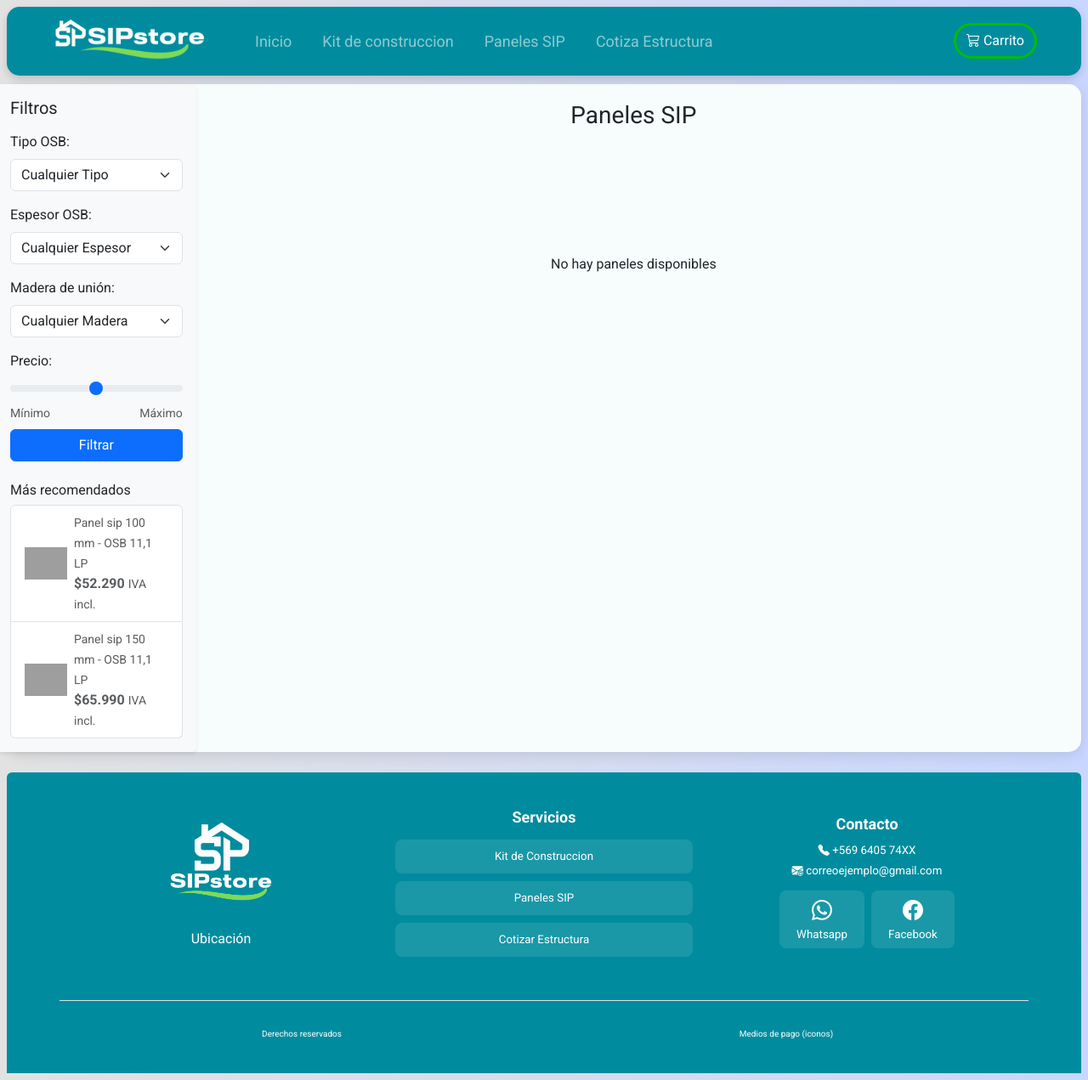
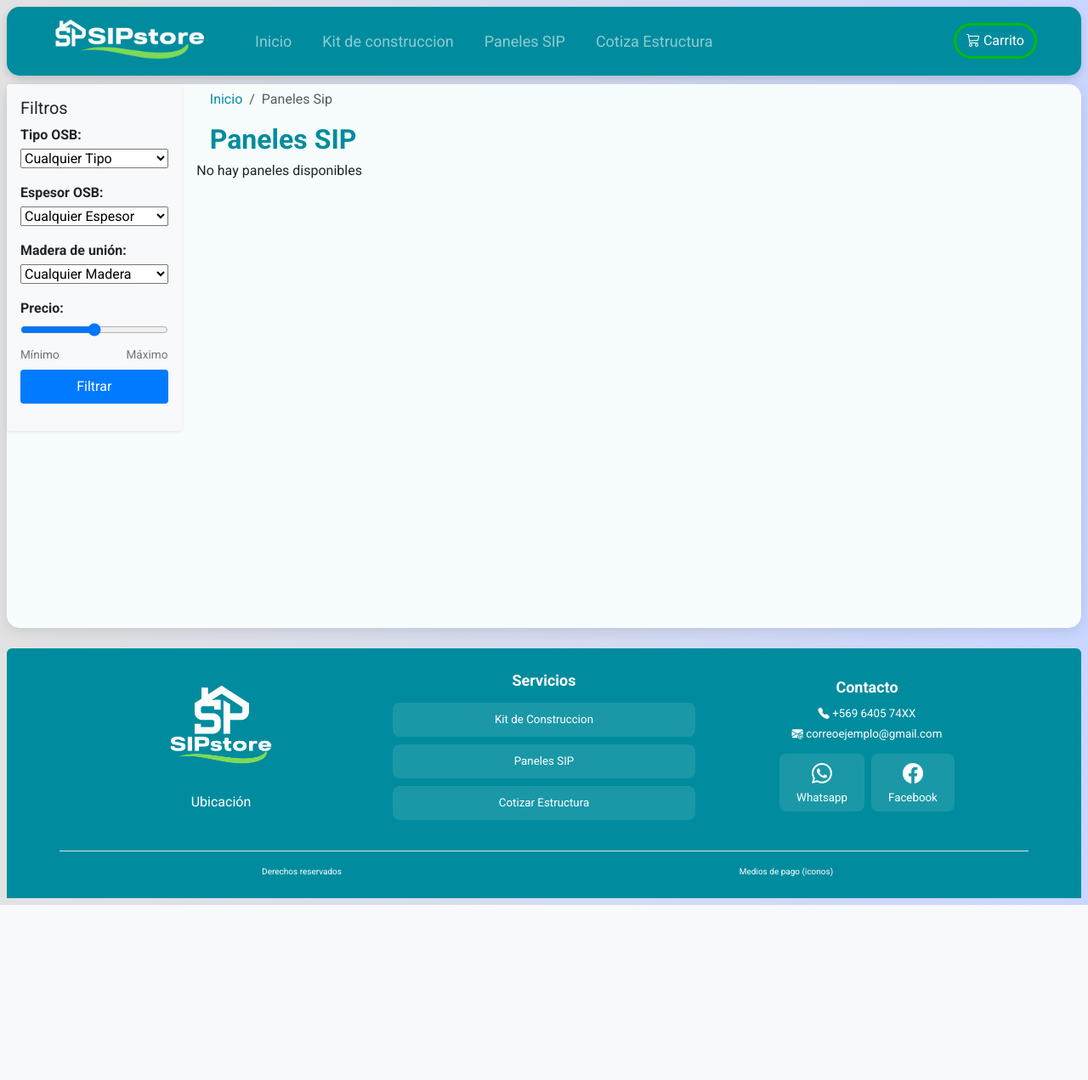
Before and after one commit to paocespedes-bit/Capstone-, a Django app: page /paneles/ in a window 1280 px wide. Shown: the whole page at 85% size. After the commit the page ends 1065 px from the top, so only its background shows below. Run offline with Django 5.2, Linux system fonts and the light colour scheme; data that the repository does not hold is empty; some libraries are stand-ins or nearby versions; grey boxes are pictures that could not be loaded.

Commit message:
correccion css

```diff
--- a/Fase_2/Evidencias_Proyecto/SIPstore/store/static/store/style/catalogo.css
+++ b/Fase_2/Evidencias_Proyecto/SIPstore/store/static/store/style/catalogo.css
@@ -3,7 +3,7 @@
   justify-content: space-between;
 }
 .tarjetas {
-  padding: 0.5% 0 ;
+  padding: 0.5% 1% ;
   width: 100%;
 }
 .cards {
--- a/Fase_2/Evidencias_Proyecto/SIPstore/store/static/store/style/paneles.css
+++ /dev/null
@@ -1,160 +0,0 @@
-.cat-container {
-  min-height: 100vw;
-}
-
-/* Breadcrumb */
-
-.catalogo-breadcrumb {
-  padding: 10px 20px;
-  font-size: 14px;
-  background: #eee;
-  border-bottom: 1px solid #ccc;
-}
-
-.catalogo-breadcrumb a {
-  color: #0073e6;
-  text-decoration: none;
-}
-
-.catalogo-breadcrumb span {
-  margin: 0 5px;
-  color: #555;
-}
-
-/* Layout principal */
-.catalogo-main {
-  display: grid;
-  grid-template-columns: 250px 1fr 250px;
-  gap: 20px;
-  padding: 20px;
-}
-
-/* Sidebar filtros */
-.catalogo-sidebar {
-  border: 1px solid red;
-  padding: 15px;
-  background: #fff;
-}
-
-.catalogo-sidebar h3 {
-  font-size: 16px;
-  margin-bottom: 10px;
-}
-
-.catalogo-sidebar .cat-filter-group {
-  margin-bottom: 20px;
-  border: 1px solid orange;
-  padding: 10px;
-}
-
-/* Contenedor productos */
-.catalogo-products {
-  border: 1px solid blue;
-  padding: 15px;
-  background: #fff;
-}
-
-.catalogo-products h2 {
-  font-size: 18px;
-  margin-bottom: 15px;
-}
-
-.cat-products-container {
-  display: grid;
-  grid-template-columns: repeat(auto-fit, minmax(220px, 1fr));
-  gap: 20px;
-}
-
-/* Card (se incluye desde Django)
-/* Nota: La clase 'card' se asume que está en el archivo "t_paneles.html" y no se ha modificado. */
-/* .card {
-  background: white;
-  padding: 15px;
-  border-radius: 6px;
-  text-align: center;
-  border: 1px solid; base
-}  */
-
-/* Recomendados */
-.catalogo-recomendados {
-  border: 1px solid green;
-  padding: 15px;
-  background: #fff;
-}
-
-.catalogo-recomendados h3 {
-  font-size: 16px;
-  margin-bottom: 10px;
-}
-
-.catalogo-recomendados .cat-recomendados-item {
-  border: 1px solid gray;
-  padding: 10px;
-  margin-bottom: 10px;
-}
-
-.rounded {
-  width: 100%;
-  box-shadow: 0 8px 20px rgba(0, 0, 0, 0.15);
-  display: flex;
-  justify-content: space-between;
-  align-items: flex-start;
-  flex-direction: row;
-}
-
-
-.mb-3{
-  display: block;
-}
-
-.row > * {
-  display: flex;
-  justify-content: center;
-  align-items: center;
-  flex-direction: column;
-  padding: 15px;
-}
-
-
-.productos {
-  display: flex;
-  justify-content: center;
-  align-items: center;
-  flex-direction: row;
-  width: 100%;
-  height: auto;
-}
-
-.mb-4{
-  display: flex;
-  justify-content: center;
-  align-items: center;
-  margin-top: 20px;
-}
-
-@media (max-width: 576px) {
-  .row.g-4 {
-    display: flex;
-    justify-content: center;
-    flex-direction: column; /* apila verticalmente en móvil */
-    align-items: center;
-  }
-
-  aside {
-    padding: 10px !important;
-    box-shadow: none;
-  }
-
-  section.col-12 {
-    padding: 10px !important;
-  }
-
-  .card {
-    font-size: 14px;
-  }
-
-  .btn {
-    font-size: 14px;
-    padding: 6px 10px;
-  }
-}
--- a/Fase_2/Evidencias_Proyecto/SIPstore/store/templates/filtro.html
+++ b/Fase_2/Evidencias_Proyecto/SIPstore/store/templates/filtro.html
@@ -38,7 +38,8 @@
     <button class="filter-btn">Filtrar</button>
   </div>
 
-  <h6>Más recomendados</h6>
+  <!-- !Recomendados? -->
+  <!-- <h6>Más recomendados</h6>
   <div class="recommended-list">
     <a href="#" class="recommended-item">
       <img src="#" alt="Producto" />
@@ -54,7 +55,7 @@
         <strong>$65.990</strong> <span>IVA incl.</span>
       </div>
     </a>
-  </div>
+  </div> -->
 </aside>
 
 <!-- Contenido principal -->
@@ -109,8 +110,8 @@
       </div>
       <button class="filter-btn">Filtrar</button>
     </div>
-
-    <h6>Más recomendados</h6>
+    <!-- !Recomendados? -->
+    <!-- <h6>Más recomendados</h6>
     <div class="recommended-list">
       <a href="#" class="recommended-item">
         <img src="#" alt="Producto" />
@@ -126,7 +127,7 @@
           <strong>$65.990</strong> <span>IVA incl.</span>
         </div>
       </a>
-    </div>
+    </div> -->
   </div>
 </div>
 
--- a/Fase_2/Evidencias_Proyecto/SIPstore/store/templates/paneles.html
+++ b/Fase_2/Evidencias_Proyecto/SIPstore/store/templates/paneles.html
@@ -1,166 +1,18 @@
 {% extends "base.html" %} {% load static %} {% block link %}
-<link rel="stylesheet" href="{% static 'store/style/paneles.css' %}" />
+<link rel="stylesheet" href="{% static 'store/style/catalogo.css' %}" />
+<link rel="stylesheet" href="{% static 'store/style/filtro.css' %}" />
 {% endblock %} {% block title %}Paneles SIP{% endblock %} {% block content %}
-
-<div class="row">
-  <!-- Sidebar fijo en escritorio -->
-  <aside
-    class="col-md-3 col-lg-2 d-none d-md-block bg-light p-3 rounded shadow-sm"
-  >
-    <h5 class="mb-3">Filtros</h5>
-
-    <!-- Tipo OSB -->
-    <div class="mb-3">
-      <label class="form-label">Tipo OSB:</label>
-      <select class="form-select">
-        <option>Cualquier Tipo</option>
-        <option>OSB 11</option>
-        <option>OSB 15</option>
-      </select>
-    </div>
-
-    <!-- Espesor OSB -->
-    <div class="mb-3">
-      <label class="form-label">Espesor OSB:</label>
-      <select class="form-select">
-        <option>Cualquier Espesor</option>
-      </select>
-    </div>
-
-    <!-- Madera -->
-    <div class="mb-3">
-      <label class="form-label">Madera de unión:</label>
-      <select class="form-select">
-        <option>Cualquier Madera</option>
-      </select>
-    </div>
-
-    <!-- Precio -->
-    <div class="mb-3">
-      <label class="form-label">Precio:</label>
-      <input type="range" min="34990" max="86590" class="form-range" />
-      <div class="d-flex justify-content-between small text-muted">
-        <span>Mínimo</span><span>Máximo</span>
-      </div>
-      <button class="btn btn-primary w-100 mt-2">Filtrar</button>
-    </div>
-
-    <!-- Recomendados -->
-    <h6 class="mt-4">Más recomendados</h6>
-    <div class="list-group">
-      <a
-        href="#"
-        class="list-group-item list-group-item-action d-flex align-items-center"
-      >
-        <img src="#" alt="" class="me-2" style="width: 50px; height: auto" />
-        <div>
-          <small>Panel sip 100 mm - OSB 11,1 LP</small><br />
-          <strong>$52.290</strong>
-          <span class="small text-muted">IVA incl.</span>
-        </div>
-      </a>
-      <a
-        href="#"
-        class="list-group-item list-group-item-action d-flex align-items-center"
-      >
-        <img src="#" alt="" class="me-2" style="width: 50px; height: auto" />
-        <div>
-          <small>Panel sip 150 mm - OSB 11,1 LP</small><br />
-          <strong>$65.990</strong>
-          <span class="small text-muted">IVA incl.</span>
-        </div>
-      </a>
-    </div>
-  </aside>
-</div>
-
-<!-- Contenido principal -->
-<section class="col-12 col-md-9 col-lg-10">
-  <!-- Botón de filtros SOLO en móvil -->
-  <div class="d-md-none mb-3">
-    <button
-      class="btn btn-outline-dark w-100"
-      data-bs-toggle="offcanvas"
-      data-bs-target="#filtrosOffcanvas"
-    >
-      <i class="bi bi-funnel"></i> Mostrar Filtros
-    </button>
-  </div>
-
-  <h3 class="mb-4">Paneles SIP</h3>
-  <div class="row g-4">{% include "t_paneles.html" with paneles=paneles %}</div>
-</section>
-
-<!-- Offcanvas: Filtros en móvil -->
-<div class="offcanvas offcanvas-start" tabindex="-1" id="filtrosOffcanvas">
-  <div class="offcanvas-header">
-    <h5 class="offcanvas-title">Filtros</h5>
-    <button
-      type="button"
-      class="btn-close"
-      data-bs-dismiss="offcanvas"
-    ></button>
-  </div>
-  <div class="offcanvas-body">
-    <!-- Contenido de filtros (mismo que el aside) -->
-    <div class="mb-3">
-      <label class="form-label">Tipo OSB:</label>
-      <select class="form-select">
-        <option>Cualquier Tipo</option>
-        <option>OSB 11</option>
-        <option>OSB 15</option>
-      </select>
-    </div>
-
-    <div class="mb-3">
-      <label class="form-label">Espesor OSB:</label>
-      <select class="form-select">
-        <option>Cualquier Espesor</option>
-      </select>
-    </div>
-
-    <div class="mb-3">
-      <label class="form-label">Madera de unión:</label>
-      <select class="form-select">
-        <option>Cualquier Madera</option>
-      </select>
-    </div>
-
-    <div class="mb-3">
-      <label class="form-label">Precio:</label>
-      <input type="range" min="34990" max="86590" class="form-range" />
-      <div class="d-flex justify-content-between small text-muted">
-        <span>Mínimo</span><span>Máximo</span>
-      </div>
-      <button class="btn btn-primary w-100 mt-2">Filtrar</button>
-    </div>
-
-    <h6 class="mt-4">Más recomendados</h6>
-    <div class="list-group">
-      <a
-        href="#"
-        class="list-group-item list-group-item-action d-flex align-items-center"
-      >
-        <img src="#" alt="" class="me-2" style="width: 50px; height: auto" />
-        <div>
-          <small>Panel sip 100 mm - OSB 11,1 LP</small><br />
-          <strong>$52.290</strong>
-          <span class="small text-muted">IVA incl.</span>
-        </div>
-      </a>
-      <a
-        href="#"
-        class="list-group-item list-group-item-action d-flex align-items-center"
-      >
-        <img src="#" alt="" class="me-2" style="width: 50px; height: auto" />
-        <div>
-          <small>Panel sip 150 mm - OSB 11,1 LP</small><br />
-          <strong>$65.990</strong>
-          <span class="small text-muted">IVA incl.</span>
-        </div>
-      </a>
-    </div>
+<div class="cuerpo">
+  {% include "filtro.html" %}
+  <div class="tarjetas">
+    <nav class="nav-breadcrumb" aria-label="breadcrumb">
+      <ol class="breadcrumb">
+        <li class="breadcrumb-item"><a href="{% url 'home' %}">Inicio</a></li>
+        <li class="breadcrumb-item active" aria-current="page">Paneles Sip</li>
+      </ol>
+    </nav>
+    <h3 class="titulo-cat">Paneles SIP</h3>
+    <div class="cards">{% include "t_paneles.html" with paneles=paneles %}</div>
   </div>
 </div>
-
 {% endblock %}
```
Also changed, not shown: Fase_2/Evidencias_Proyecto/SIPstore/store/static/store/style/tarjeta.css (+12 -10 lines).
